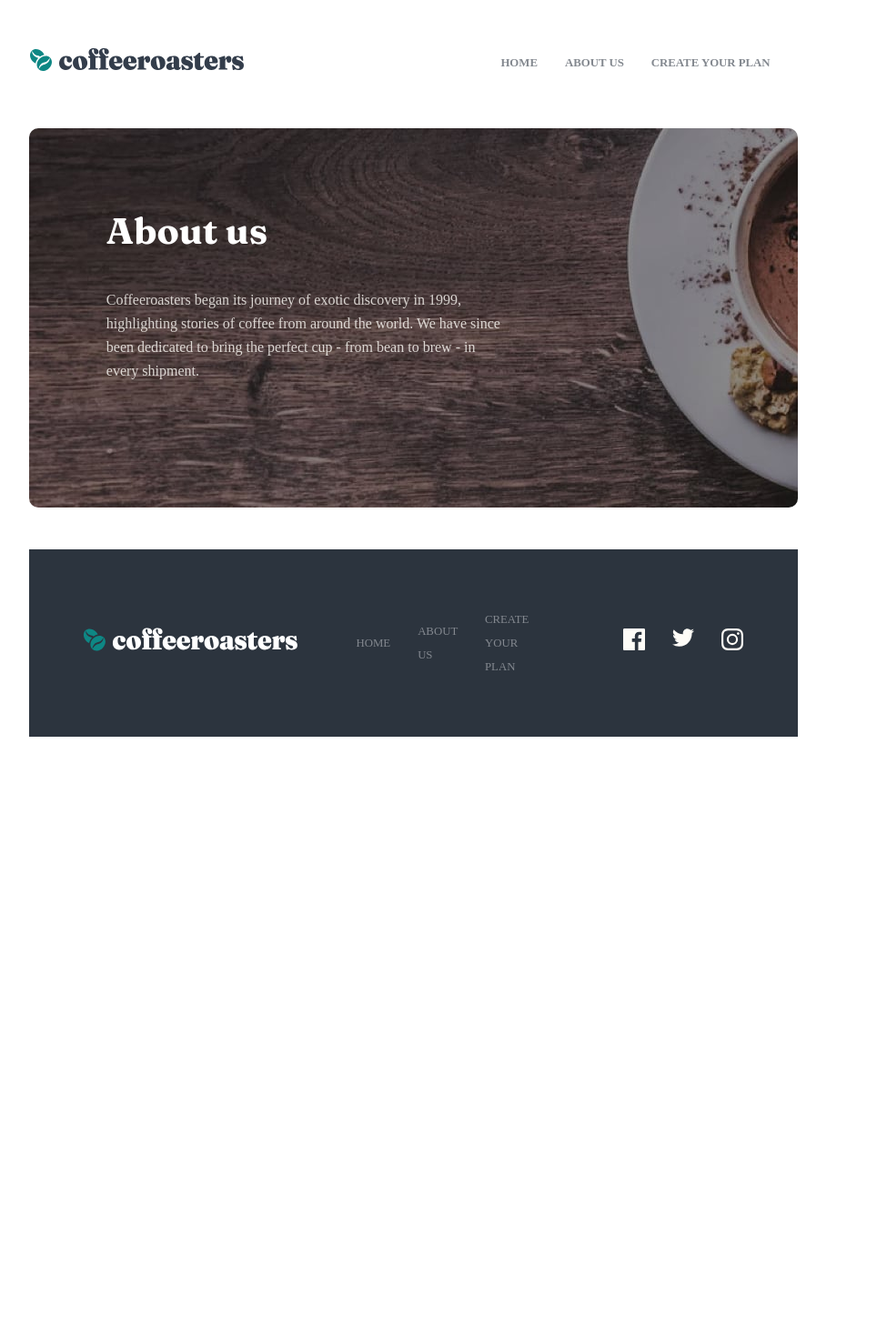
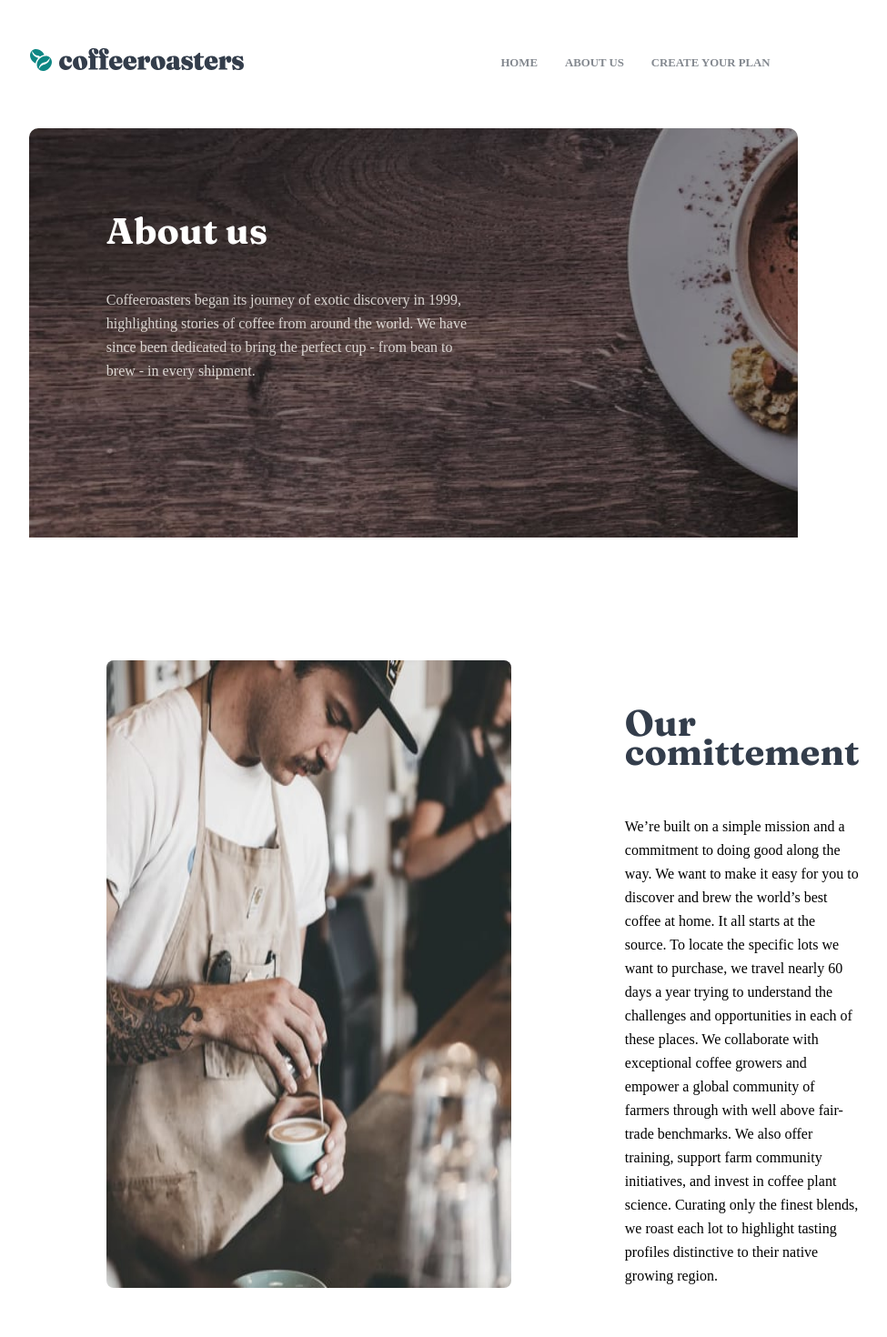
Before and after one commit to DavyFungALoi/coffee-subscription, a React (Create React App) app: page /about in a window 1280 px wide. Shown: the top 1470 px of the page at 91% size, without its empty margins (173-1148 px from the left). Before the commit the page ends 898 px from the top, so only its background shows below. Built offline with nearby package versions, Linux system fonts and the light colour scheme.

Commit message:
added comittement part

```diff
--- a/src/Screens/AboutUsScreen.js
+++ b/src/Screens/AboutUsScreen.js
@@ -1,20 +1,40 @@
 import React from "react";
 import whitecupheroimage from "../assets/about/desktop/image-hero-whitecup.jpg";
-
+import barristaimage from "../assets/about/desktop/image-commitment.jpg";
 const AboutUsScreen = () => {
   return (
     <div>
       <div
-        className="about-container"
+        className="about-top-container"
         style={{ backgroundImage: `url(${whitecupheroimage})` }}
       >
-        <div className="about-container__content">
+        <div className="about-top-container__content">
           <h1> About us</h1>
-          <div className="about-container__micro-copy">
+          <div className="about-top-container__micro-copy">
             Coffeeroasters began its journey of exotic discovery in 1999,
             highlighting stories of coffee from around the world. We have since
             been dedicated to bring the perfect cup - from bean to brew - in
             every shipment.
+          </div>
+        </div>
+        <div className="commitement-container">
+          <img className="logo" src={barristaimage} alt={"barissta"}></img>
+          <div>
+            <h4>Our comittement</h4>
+            <div>
+              We’re built on a simple mission and a commitment to doing good
+              along the way. We want to make it easy for you to discover and
+              brew the world’s best coffee at home. It all starts at the source.
+              To locate the specific lots we want to purchase, we travel nearly
+              60 days a year trying to understand the challenges and
+              opportunities in each of these places. We collaborate with
+              exceptional coffee growers and empower a global community of
+              farmers through with well above fair-trade benchmarks. We also
+              offer training, support farm community initiatives, and invest in
+              coffee plant science. Curating only the finest blends, we roast
+              each lot to highlight tasting profiles distinctive to their native
+              growing region.
+            </div>
           </div>
         </div>
       </div>
--- a/src/styles/Screens/_AboutUsScreen.scss
+++ b/src/styles/Screens/_AboutUsScreen.scss
@@ -1,4 +1,4 @@
-.about-container {
+.about-top-container {
   background-repeat: no-repeat;
   margin-top: 48px;
   padding-bottom: 137px;
@@ -14,10 +14,29 @@
     max-width: 493px;
     font-size: 2.5rem;
   }
-  .about-container__micro-copy {
-    max-width: 445px;
+  .about-top-container__micro-copy {
+    max-width: 400px;
     color: rgba(254, 252, 247, 1);
     font-weight: 400;
     opacity: 80%;
   }
 }
+
+.commitement-container {
+  display: flex;
+  margin-top: 19.0625rem;
+  column-gap: 7.8125rem;
+  margin-right: 10.125rem;
+
+  h4 {
+    color: rgba(51, 61, 75, 1);
+    font-size: 2.5rem;
+  }
+  img {
+    border-radius: 0.5rem;
+  }
+}
+.commitement-container__content {
+  max-width: 33.75rem;
+  color: rgba(51, 61, 75, 1);
+}
```
Also changed, not shown: css/App.css.
